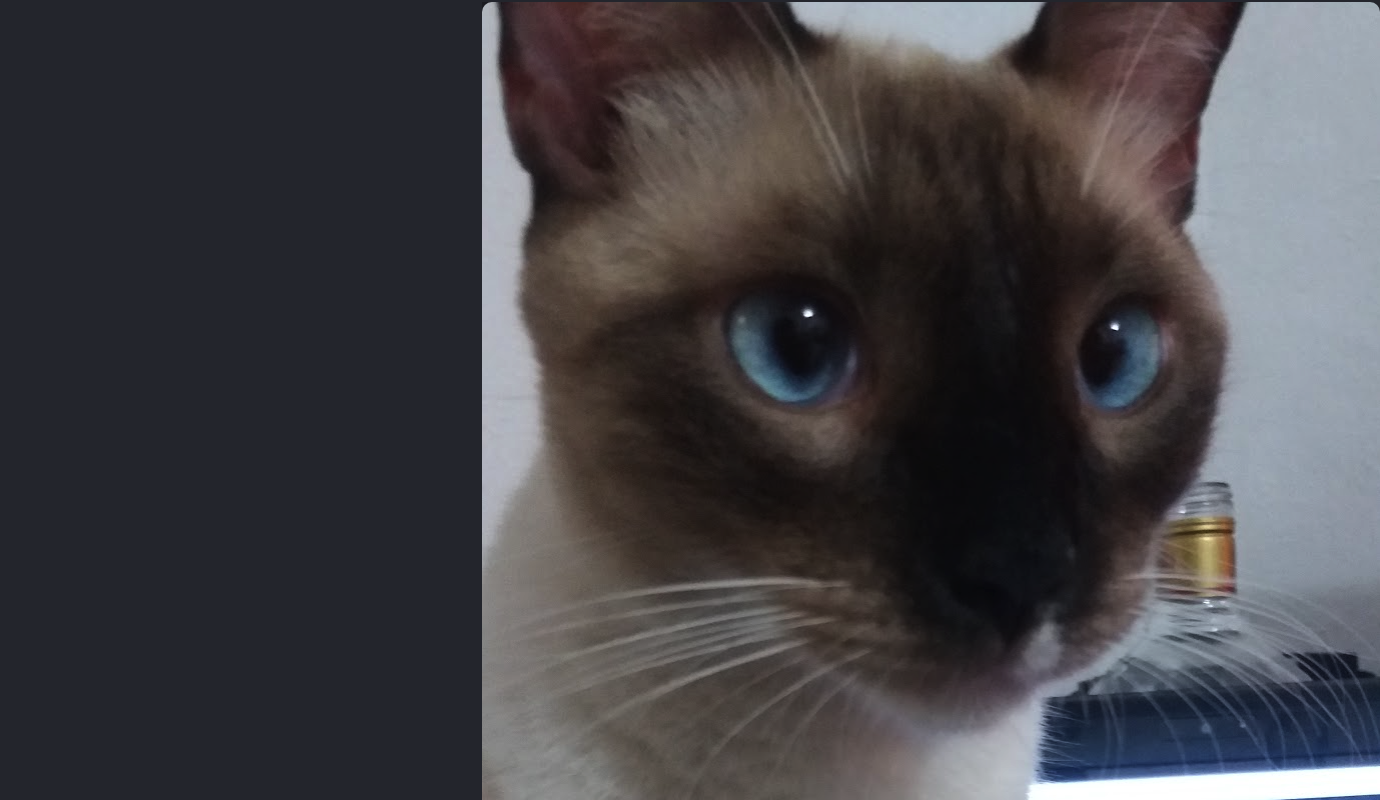
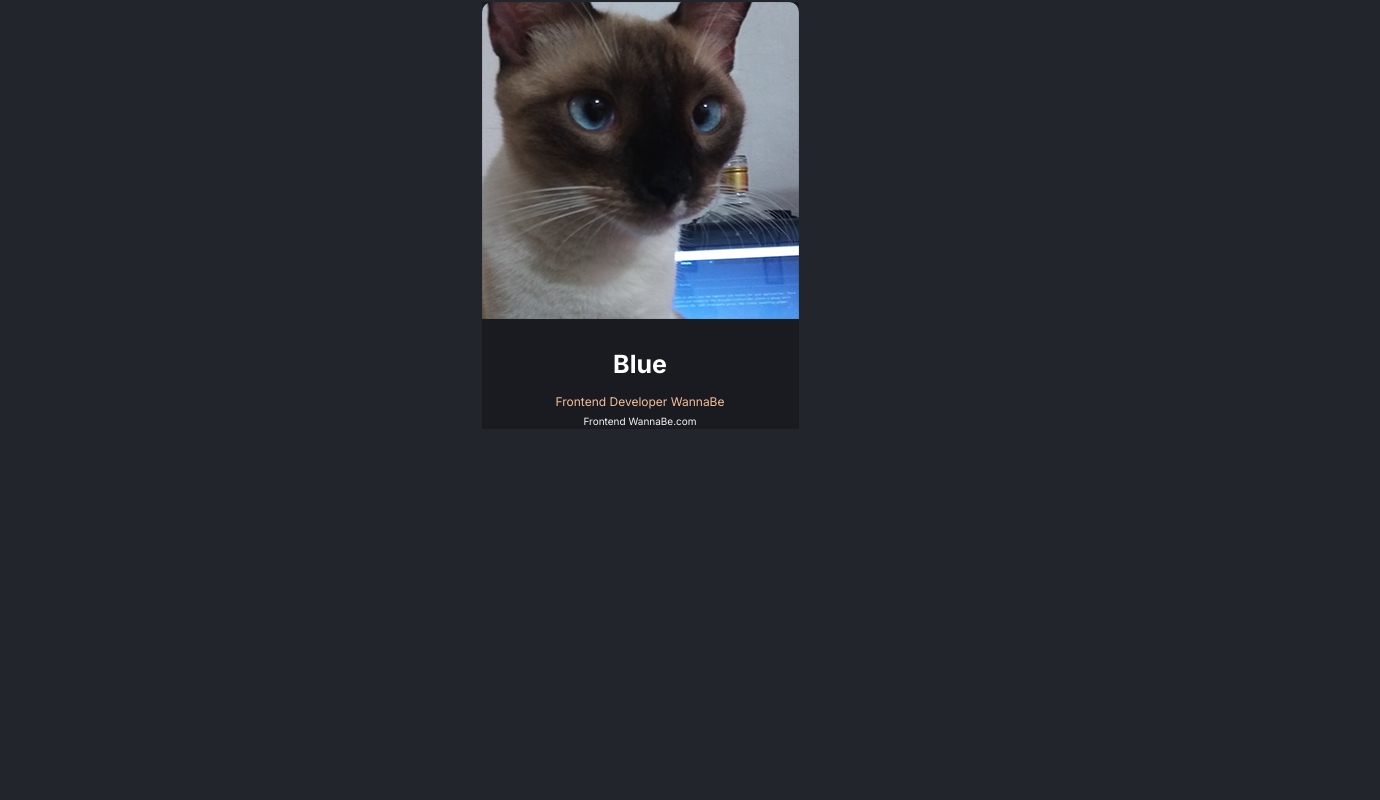
Before and after one commit to VicRmzChz/business_card, a React (Create React App) app: page / in a window 1280 px wide. Shown: the top 800 px of the page, 1380 px wide, since content can reach past the window. Built offline with nearby package versions, Linux system fonts and the light colour scheme.

Commit message:
Add some info

```diff
--- a/src/components/Info.jsx
+++ b/src/components/Info.jsx
@@ -5,6 +5,11 @@ export function Info() {
     return (
         <div className="info_section">
             <img src={require("../images/Face.png")} alt="face of cat" className="info--img" />
+            <div className="info--titles">
+                <h1>Blue</h1>
+                <h2>Frontend Developer WannaBe</h2>
+                <a href="#">Frontend WannaBe.com</a>
+            </div>
         </div>
     );
 }
```
Also changed, not shown: src/images/Face.png.
